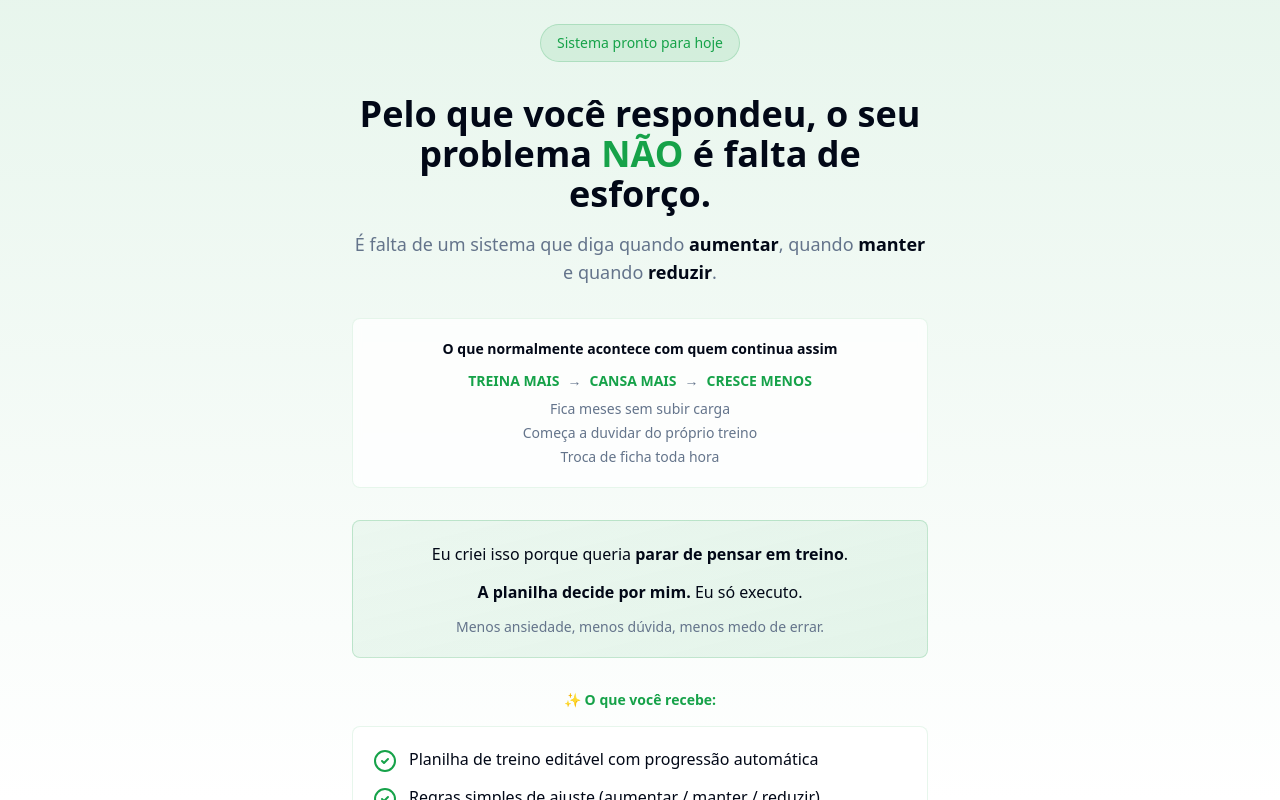
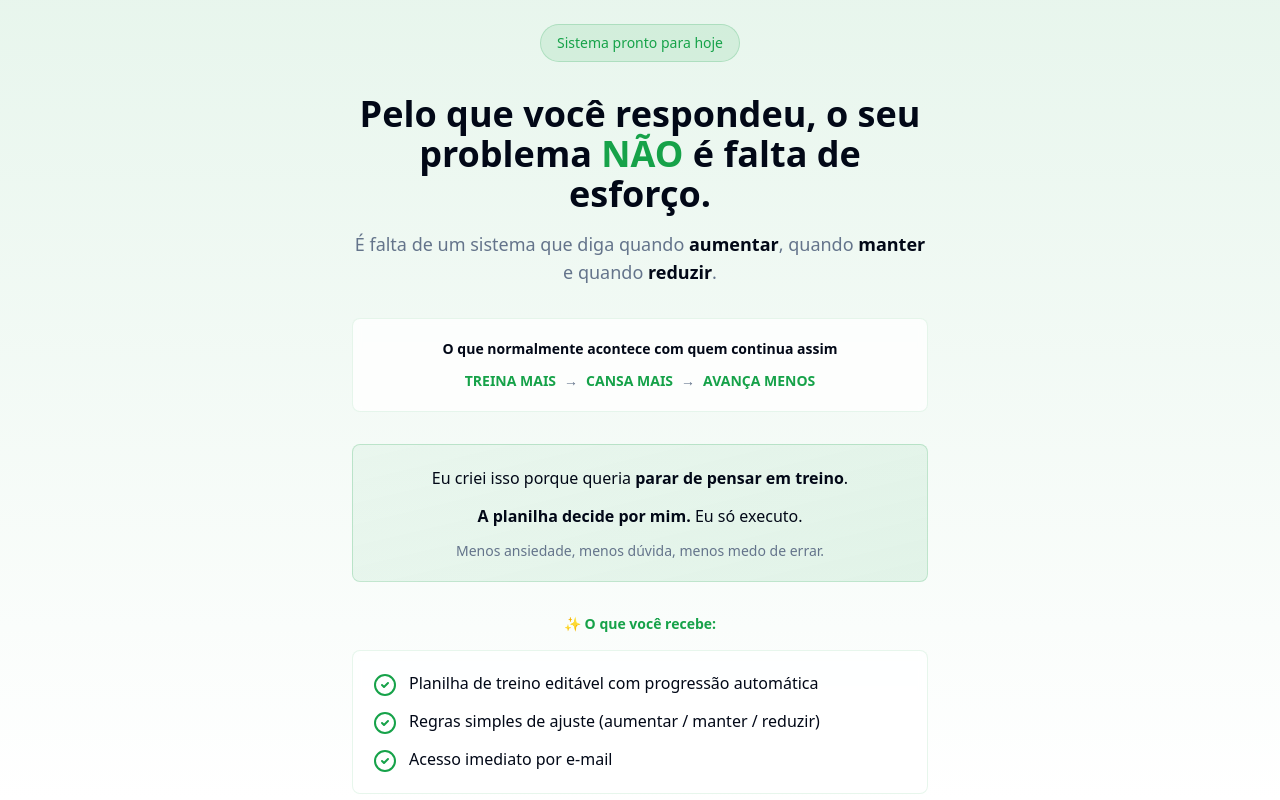
Before and after one commit to treino-inteligente/hipertrofia, a React (Vite) app: page /solucao in a window 1280 px wide. Shown: the top 800 px of the page. Built offline with nearby package versions, Linux system fonts and the light colour scheme.

Commit message:
Atualizando

```diff
--- a/src/pages/SolutionScreen.tsx
+++ b/src/pages/SolutionScreen.tsx
@@ -105,13 +105,8 @@ export function SolutionScreen() {
                 <span>→</span>
                 <span className="text-primary font-semibold">CANSA MAIS</span>
                 <span>→</span>
-                <span className="text-primary font-semibold">CRESCE MENOS</span>
+                <span className="text-primary font-semibold">AVANÇA MENOS</span>
               </div>
-              <ul className="space-y-1 list-none">
-                <li>Fica meses sem subir carga</li>
-                <li>Começa a duvidar do próprio treino</li>
-                <li>Troca de ficha toda hora</li>
-              </ul>
             </div>
           </div>
 
```
